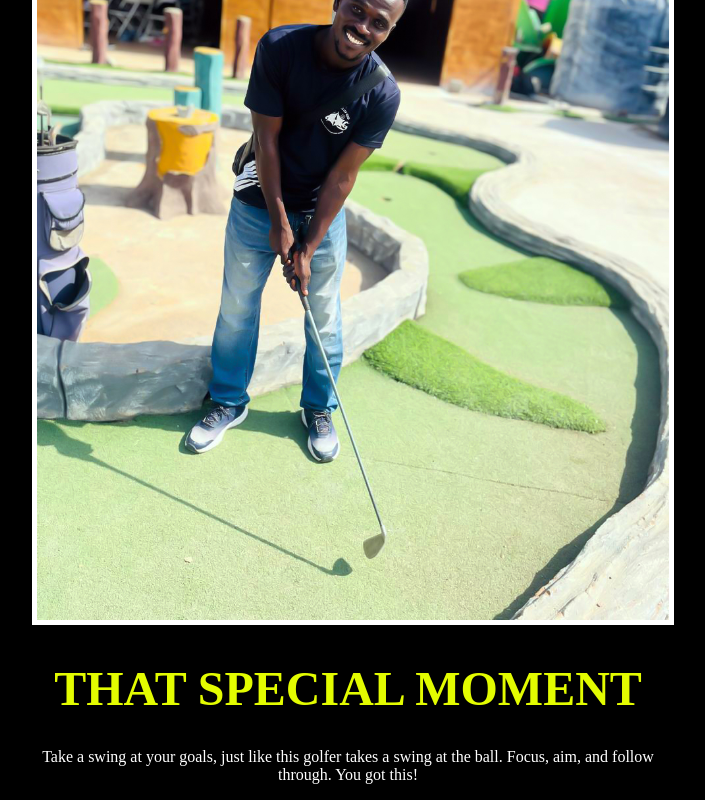
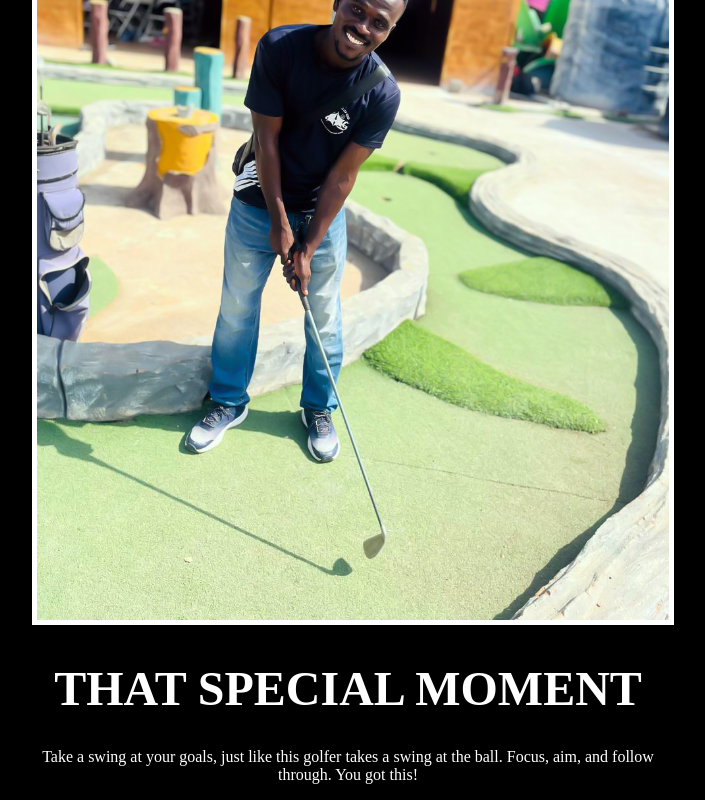
Before and after one commit to Ernest-Botchway/html-motivation, a plain HTML site: page index.html in a window 1280 px wide. Shown: the part 1492-2292 px from the top of the page, without its empty margins (292-997 px from the left). Drawn offline with Linux system fonts and the light colour scheme.

Commit message:
Add files via upload

```diff
--- a/index.html
+++ b/index.html
@@ -28,7 +28,7 @@ But it must have the following features:
 <body>
   <div class="poster">
     <img class="motivation-img" src="./assets/Inspiration.jpg" alt="image">
-<h1 style="color: rgb(227, 252, 0);">that special Moment</h1>
+<h1>that special Moment</h1>
 <p>Take a swing at your goals, just like this golfer takes a swing at the ball. Focus, aim, and follow through. You got this!</p>
 
 
```
